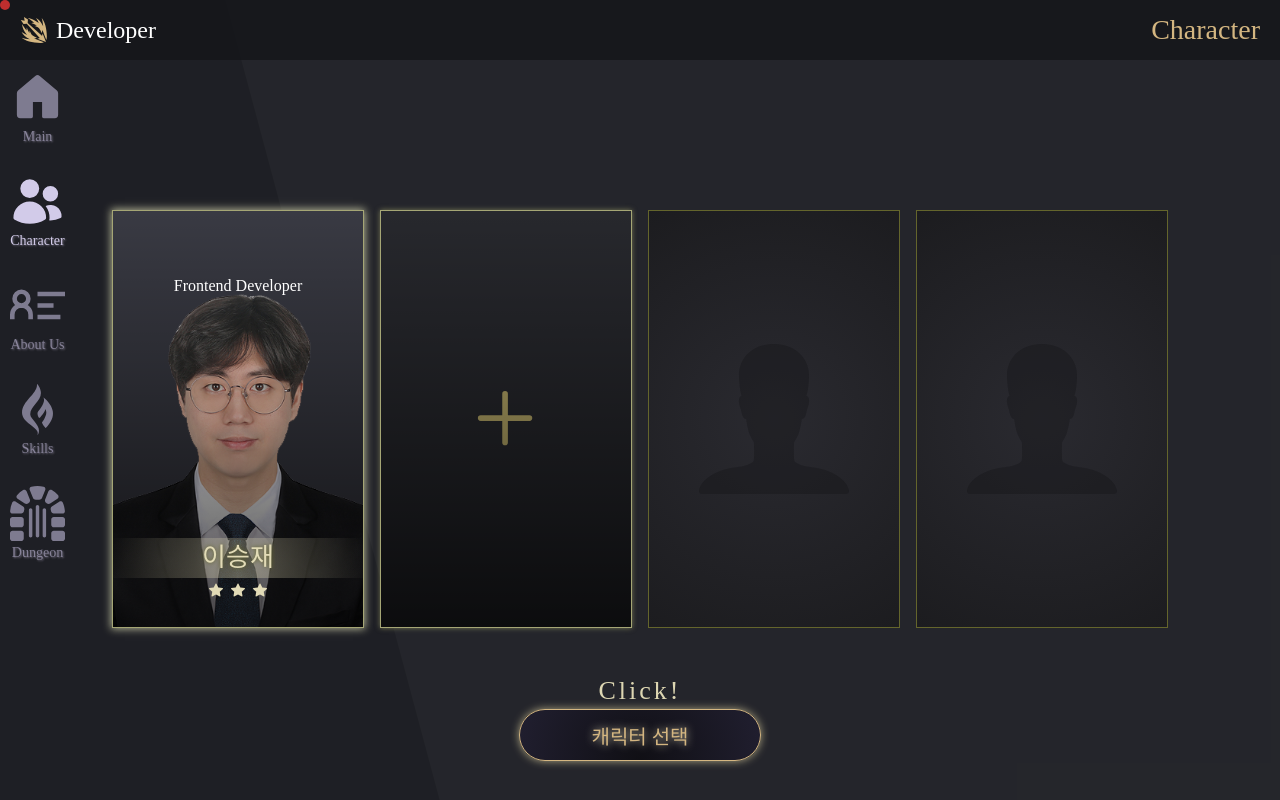
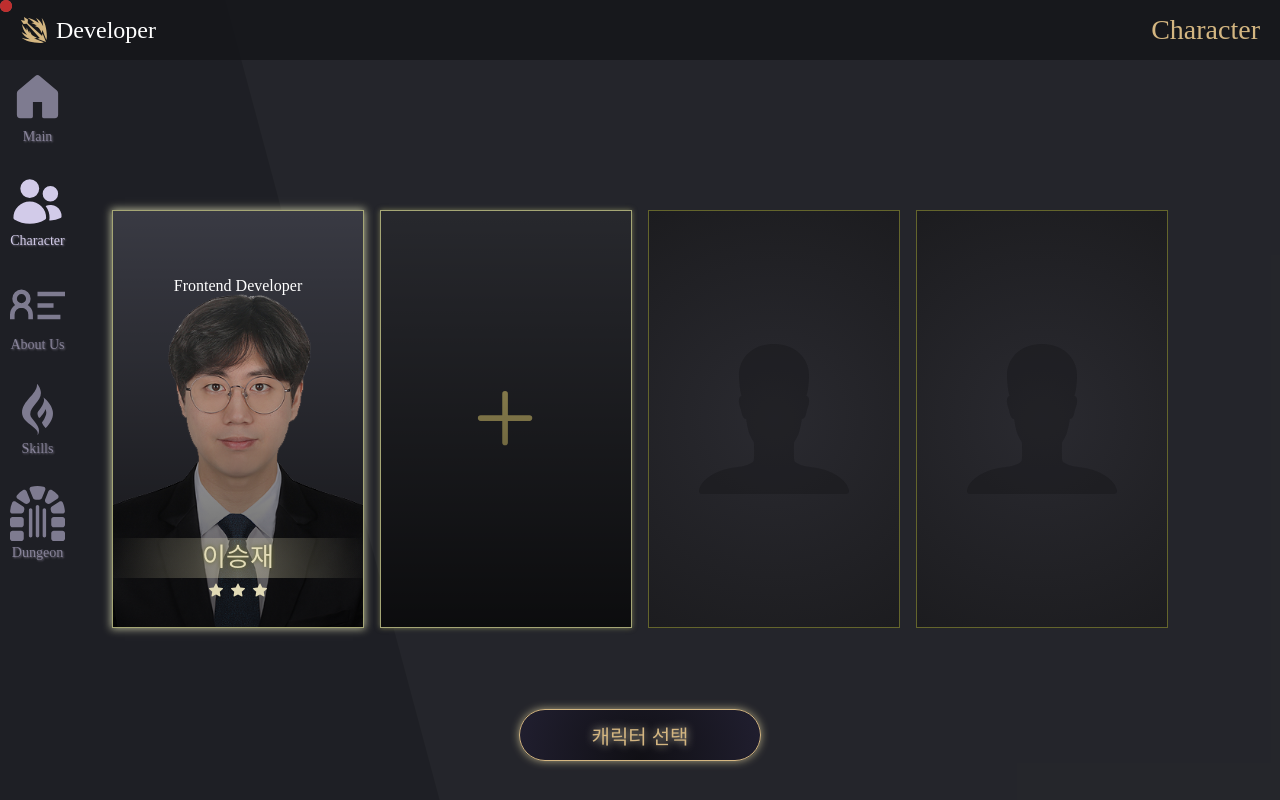
Before and after one commit to seungjaelee2684/seungjae-portfolio, a React (Create React App) app: page /loby in a window 1280 px wide. Built offline with nearby package versions, Linux system fonts and the light colour scheme; a web font is replaced by a local one.

Commit message:
<feat: 마우스 커서 이벤트 구현>

```diff
--- a/src/components/SkillsPage/Fitting.tsx
+++ b/src/components/SkillsPage/Fitting.tsx
@@ -307,7 +307,7 @@ const DefaultButton = styled.div`
     box-shadow: none;
     color: #ADADAD;
     background-color: #000000;
-    cursor: default;
+    /* cursor: default; */
 
     @media screen and (max-width: 1320px) {
         width: 140px;
--- a/src/components/common/MainLayout.tsx
+++ b/src/components/common/MainLayout.tsx
@@ -9,41 +9,31 @@ import ModalContainer from './ModalContainer';
 const MainLayout = () => {
 
   const location = useLocation();
-  const layoutRef = useRef<HTMLDivElement>(null);
+  const followRef = useRef<HTMLDivElement>(null);
   const cursorPointer = useRef<HTMLDivElement>(null);
 
   const isModal = useSelector((state : RootState) => state.modalOpen.isopen)
   const windowPath = useSelector((state : RootState) => state.pageState);
 
-  useEffect(() => {
+
     const cursorMove = (e: any) => {
       let x = e.clientX;
       let y = e.clientY;
       console.log(x, y);
 
-      if (cursorPointer.current) {
+      if (cursorPointer.current && followRef.current) {
         cursorPointer.current.style.transform = `translate3d(${x}px, ${y}px, 0)`;
-      };
-    };
-
-    const cursorLeave = () => {
-      if (cursorPointer.current) {
-        cursorPointer.current.style.transform = `none`;
+        followRef.current.style.transform = `translate3d(${x}px, ${y}px, 0)`
       };
     };
 
     window.addEventListener("mousemove", cursorMove);
-    window.addEventListener("mouseleave", cursorLeave);
 
-    return () => {
-      window.removeEventListener("mousemove", cursorMove);
-      window.removeEventListener("mouseleave", cursorLeave);
-    }
-  }, []);
 
   return (
     <MainLayOut>
-      <CursorContainer ref={cursorPointer}/>
+      <CursorContainer ref={cursorPointer} />
+      <FollowCursor ref={followRef} />
       <BackgroundEffect />
       <EffectAnimation>
         <AboutContainer>
@@ -182,12 +172,22 @@ const Icon = styled.div`
 `;
 
 const CursorContainer = styled.div`
-  width: 10px;
-  height: 10px;
+  width: 12px;
+  height: 12px;
   border-radius: 100%;
   background-color: #be2e2e;
   position: absolute;
   z-index: 30;
 `;
 
+const FollowCursor = styled.div`
+  width: 12px;
+  height: 12px;
+  border-radius: 100%;
+  background-color: #db6e6ed1;
+  position: absolute;
+  z-index: 29;
+  transition: all 0.2s;
+`;
+
 export default MainLayout;
--- a/src/pages/LobyPage.tsx
+++ b/src/pages/LobyPage.tsx
@@ -157,9 +157,10 @@ const LobyPage = () => {
       </CardWrapper>
       <ChoiceButtonWrapper>
         {selectButton()}
-        <ClickNavi>
-          Click!
-        </ClickNavi>
+        {(selectCharacter)
+          && <ClickNavi>
+            Click!
+          </ClickNavi>}
       </ChoiceButtonWrapper>
     </LobyInBoxContainer>
   )
@@ -444,7 +445,7 @@ const ClickNavi = styled.div`
   font-weight: 500;
   line-height: 100%;
   position: absolute;
-  top: -60%;
+  top: 120%;
   left: 0;
   letter-spacing: 3px;
   animation: ${ClickButtonAnimation} 1s linear forwards infinite;
--- a/src/pages/ProjectPage.tsx
+++ b/src/pages/ProjectPage.tsx
@@ -156,7 +156,7 @@ const ProjectCardBox = styled.div`
 `;
 
 const ProjectKindButton = styled(Loby.ChoiceButton)`
-    cursor: default;
+    /* cursor: default; */
 
     &:hover {
         border: 1px solid #d4b681;
--- a/src/pages/SkillsPage.tsx
+++ b/src/pages/SkillsPage.tsx
@@ -69,8 +69,7 @@ const SkillsPage = () => {
                       {item?.name}
                     </SkillButton>
                   : <SkillButton
-                    key={item?.id}
-                    style={{cursor: "default"}}>
+                    key={item?.id}>
                     <SkillIcon color={item?.color}>
                       <LockedIcon>
                         {item?.content}
```
